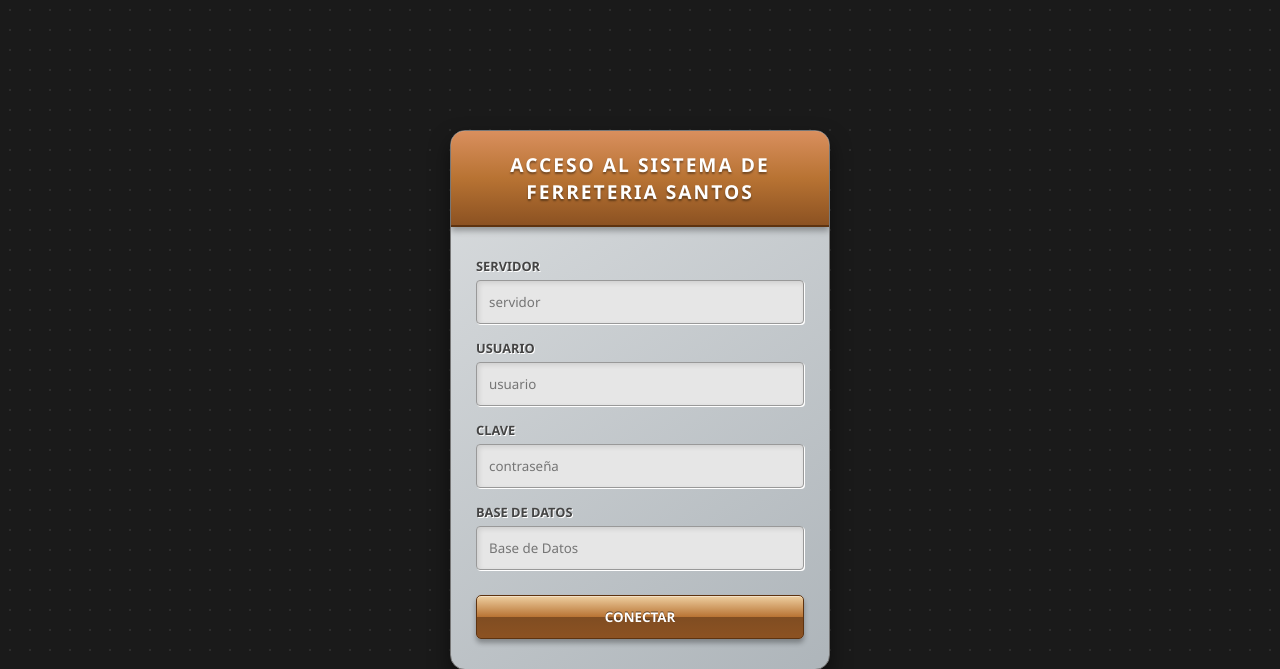
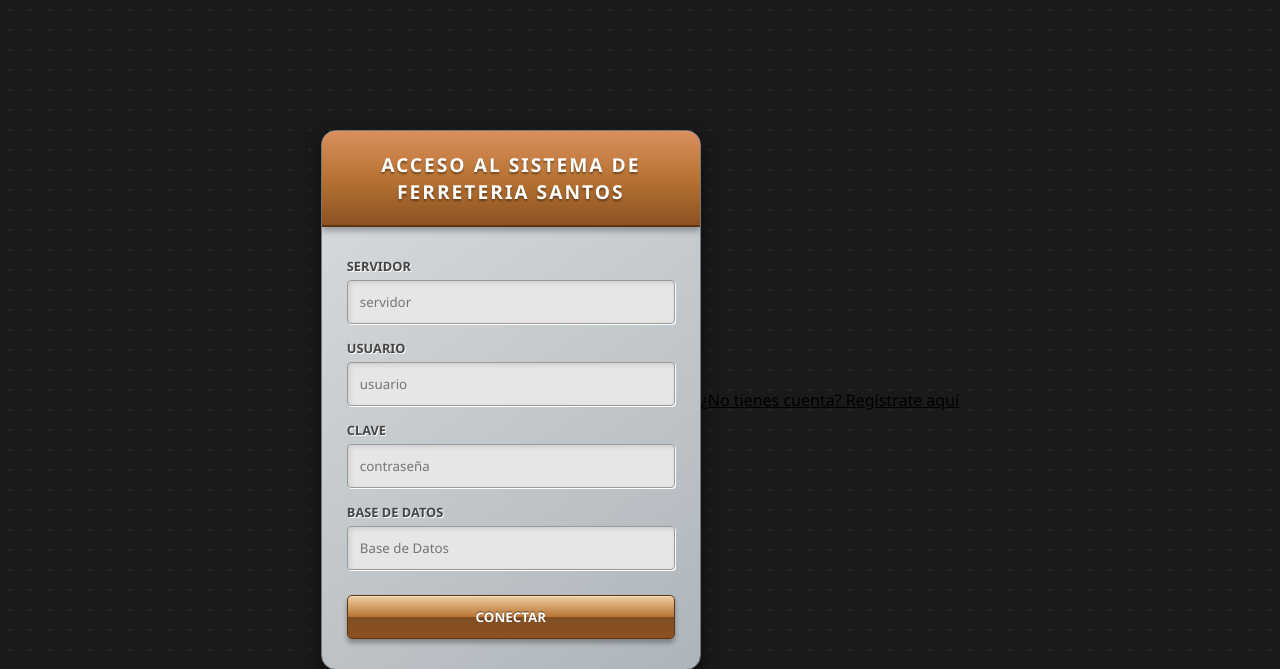
Before and after one commit to Jeanpier213/sistemaFerrero, a PHP site: page /login_vista.php in a window 1280 px wide. Shown: the top 669 px of the page. Run offline with PHP 8.4, Linux system fonts and the light colour scheme.

Commit message:
Update login_vista.php

```diff
--- a/vista/login_vista.php
+++ b/vista/login_vista.php
@@ -43,6 +43,10 @@
             </button>
         </form>
     </div>
+        <div class="text-center mt-3">
+    <a href="usuarioVista.php" style="color: black; text-decoration: underline;">
+        ¿No tienes cuenta? Regístrate aquí
+    </a>
 
 </body>
 
```
